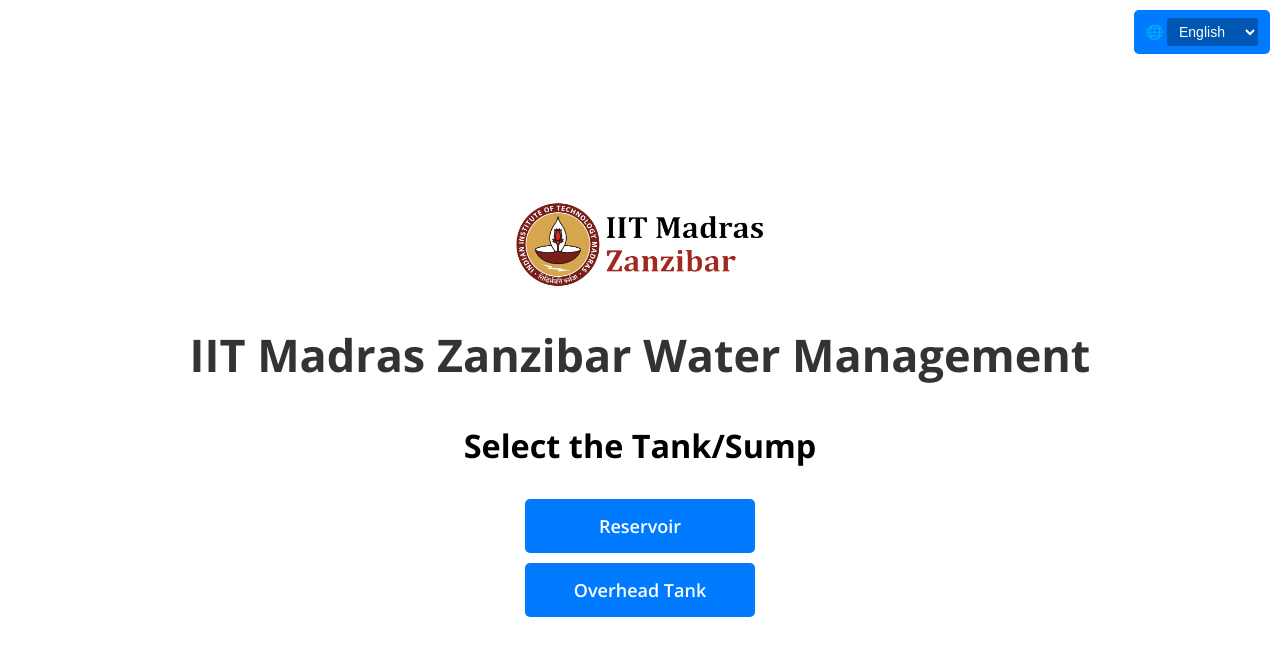
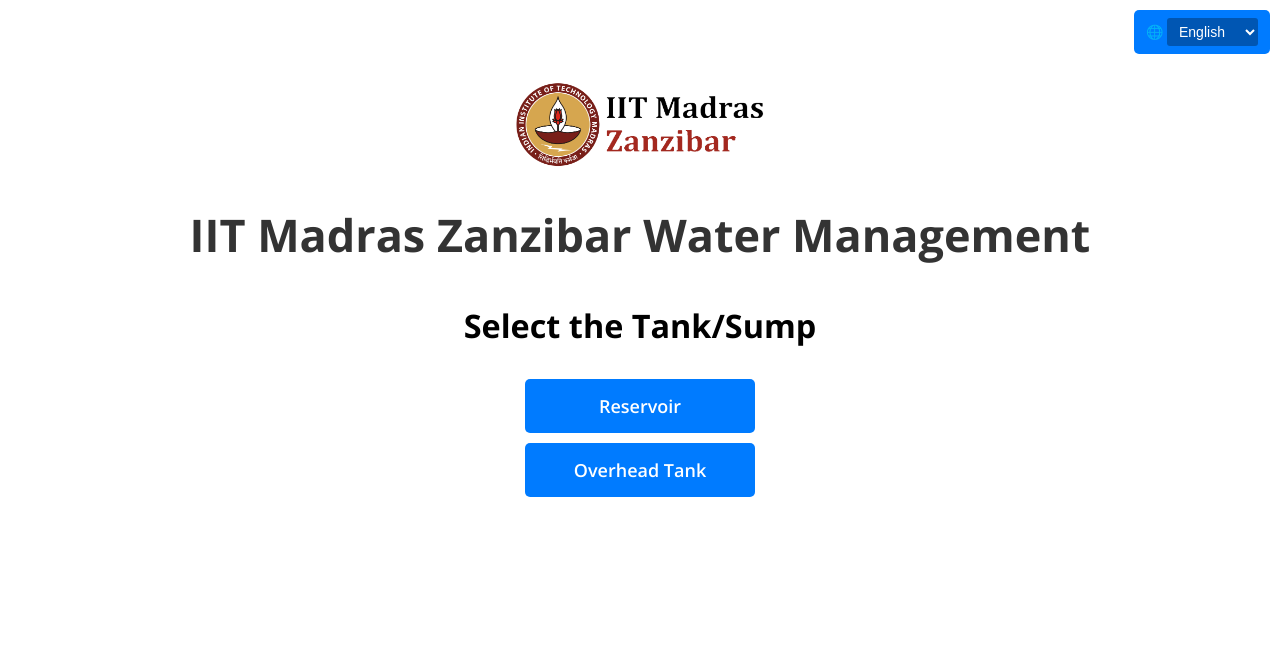
Before and after one commit to Team-skrn/IITMZ_WDN, a plain HTML site: page index.html in a window 1280 px wide. Drawn offline with nearby package versions, Linux system fonts and the light colour scheme.

Commit message:
Update index.html

```diff
--- a/index.html
+++ b/index.html
@@ -257,10 +257,6 @@
 
         <div class="spacer"></div>
         <div class="spacer"></div>
-        <div class="spacer"></div>
-        <div class="spacer"></div>
-        <div class="spacer"></div>
-        <div class="spacer"></div>
 
     <img src="IITMZ_Text_Logo.png" alt="IITMZ Logo" width="250">
     <h1 data-i18n="app_title">IIT Madras Zanzibar Water Management</h1>
```
